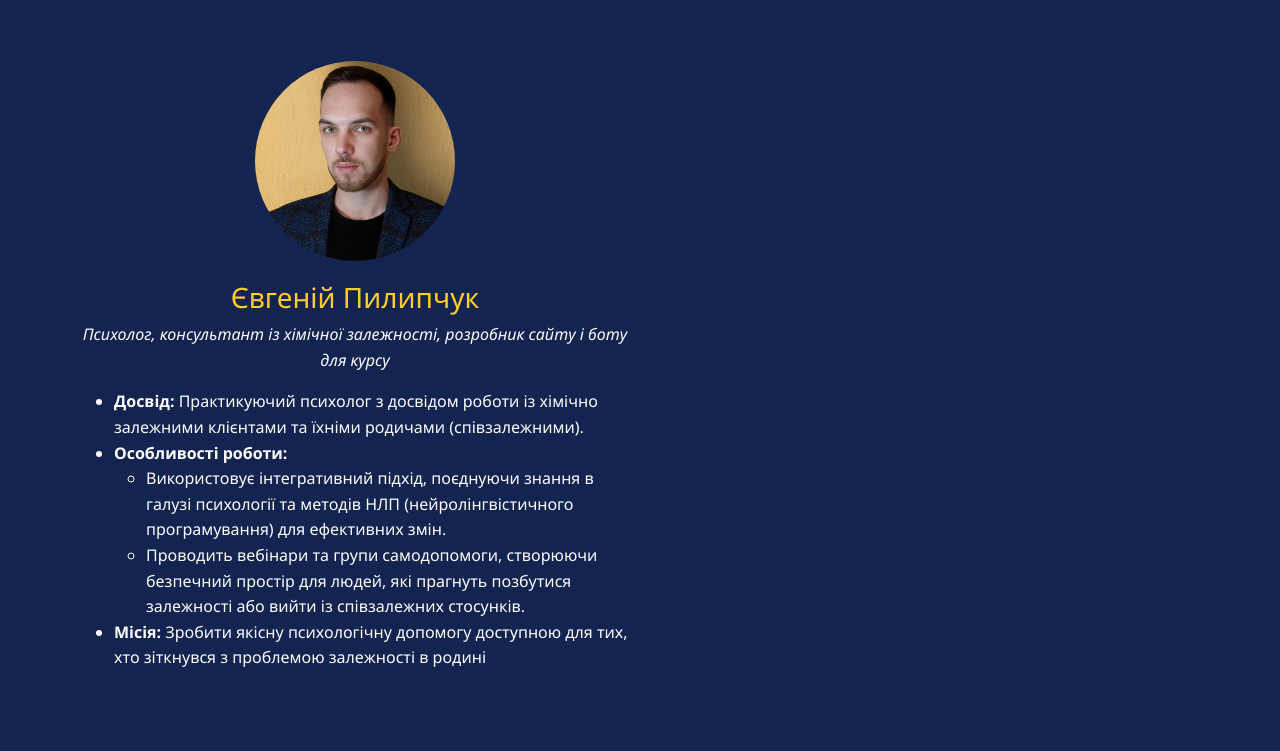
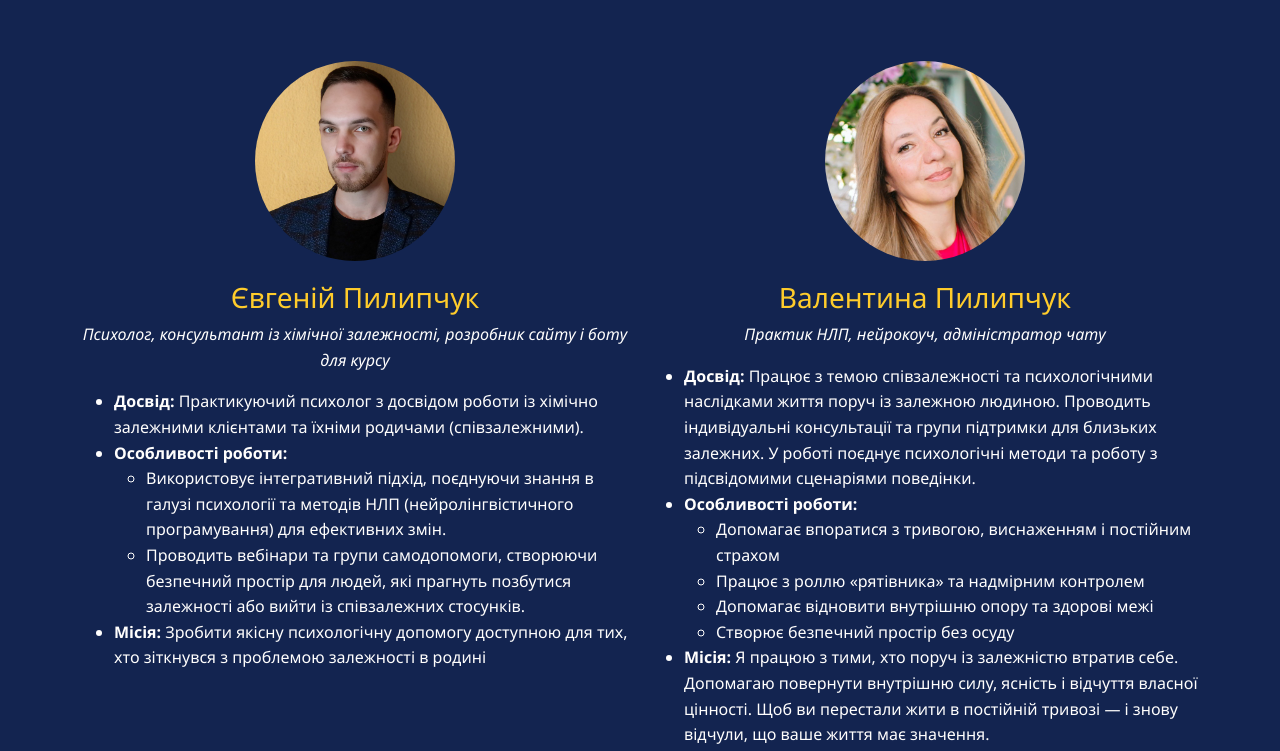
Before and after one commit to Djerelo-hub/school, a plain HTML site: page index.html in a window 1280 px wide. Shown: the part 2028-2779 px from the top of the page. Drawn offline with nearby package versions, Linux system fonts and the light colour scheme.

Commit message:
pixel-fix2

```diff
--- a/index.html
+++ b/index.html
@@ -188,26 +188,31 @@ src="https://www.facebook.com/tr?id=1282641980302588&ev=PageView&noscript=1"
                     </ul>
                 </div>
 
-                <!-- <div class="col-md-6 mb-5">
+                <div class="col-md-6 mb-5">
                     <div class="text-center">
                     <div class="text-center">
                         <img src="img\Valentina.jpg" alt="Валентина Пилипчук" class="specialist-img">
                     </div>
                     </div>
                     <h3 class="text-center accent-text">Валентина Пилипчук</h3>
-                    <p class="text-center fst-italic">Практик НЛП, </p>
+                    <p class="text-center fst-italic">Практик НЛП, нейрокоуч, адміністратор чату </p>
 
                     <ul>
-                        <li><strong>Досвід:</strong> Текст-заглушка про досвід роботи.</li>
+                        <li><strong>Досвід:</strong> Працює з темою співзалежності та психологічними наслідками життя поруч із залежною людиною.
+Проводить індивідуальні консультації та групи підтримки для близьких залежних.
+У роботі поєднує психологічні методи та роботу з підсвідомими сценаріями поведінки.</li>
                         <li><strong>Особливості роботи:</strong>
                             <ul>
-                                <li>Заглушка: перша особливість роботи.</li>
-                                <li>Заглушка: друга особливість роботи.</li>
+                                <li>Допомагає впоратися з тривогою, виснаженням і постійним страхом</li>
+                                <li>Працює з роллю «рятівника» та надмірним контролем</li>
+                                <li>Допомагає відновити внутрішню опору та здорові межі</li>
+                                <li>Створює безпечний простір без осуду</li>
                             </ul>
                         </li>
-                        <li><strong>Місія:</strong> Заглушка для опису місії спеціаліста.</li>
+                        <li><strong>Місія:</strong> Я працюю з тими, хто поруч із залежністю втратив себе. Допомагаю повернути внутрішню силу, ясність і відчуття власної цінності.
+Щоб ви перестали жити в постійній тривозі — і знову відчули, що ваше життя має значення.</li>
                     </ul>
-                </div> -->
+                </div>
             </div>
         </div>
     </section>
```
Also changed, not shown: img/Valentina.jpg (added).
